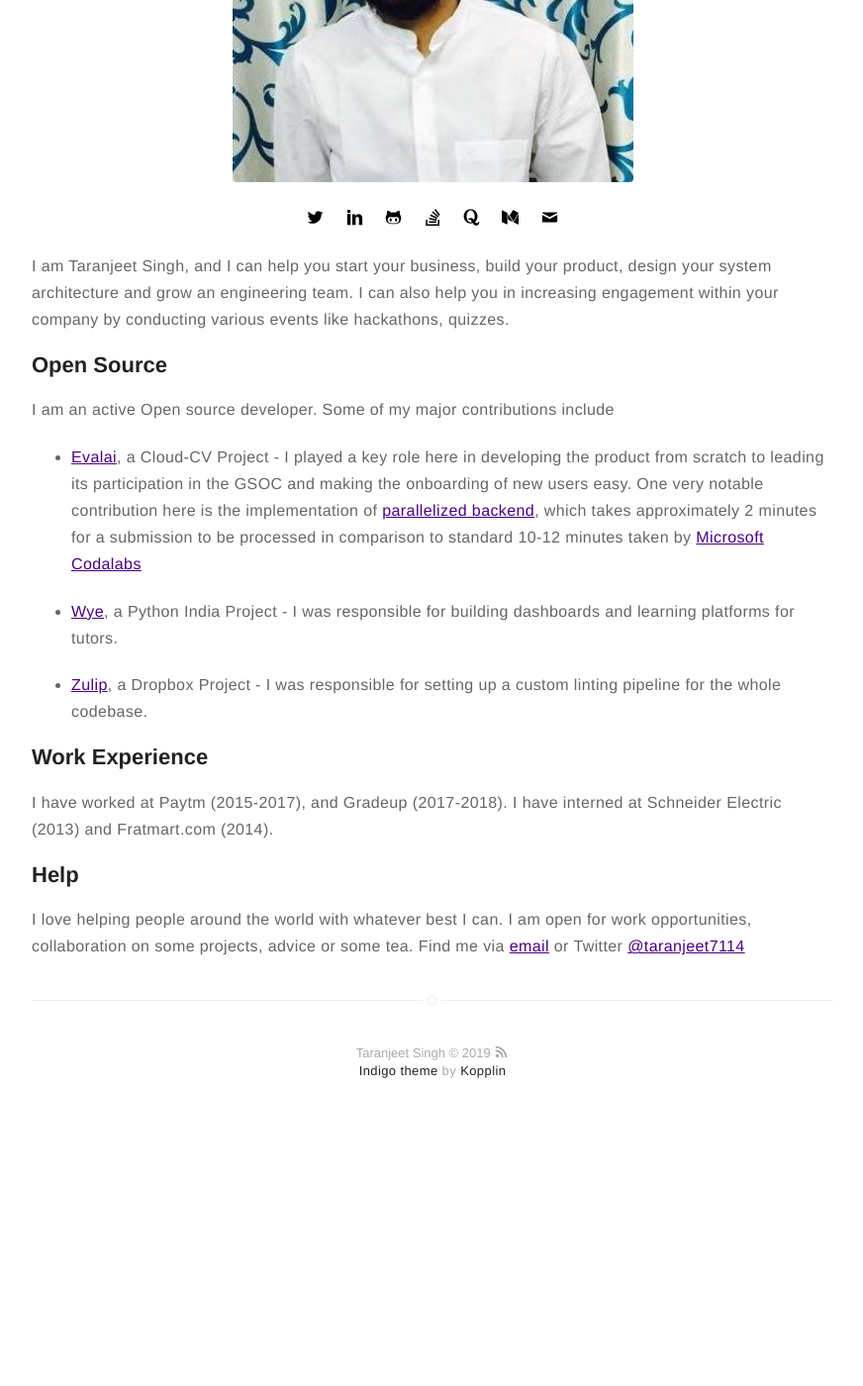
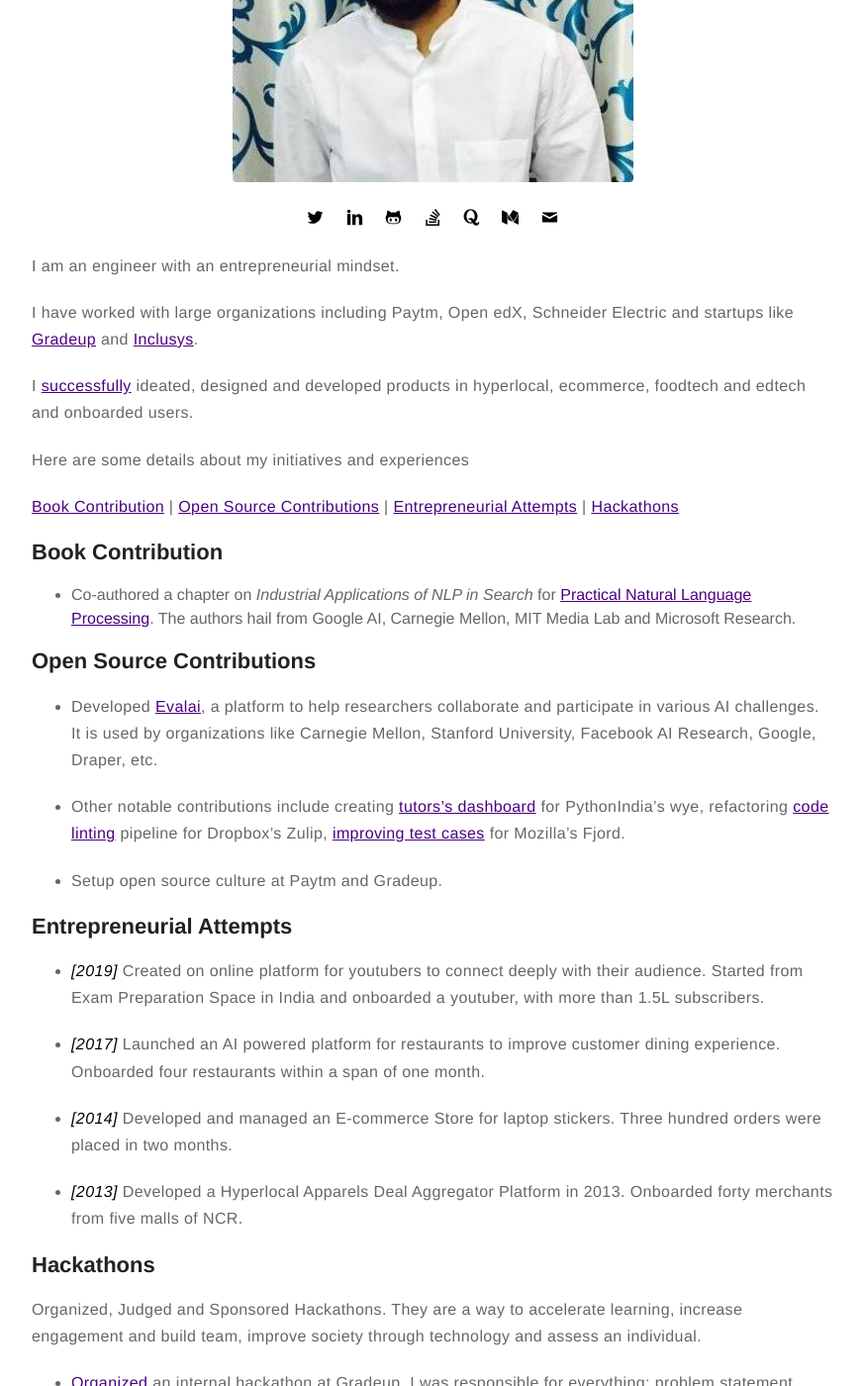
Before and after one commit to taranjeet/taranjeet.github.io, a Jekyll site: the page built from about.md, in a window 1280 px wide and 1400 px high, scrolled down 333 px. Shown: the whole window at 99% size, without its empty margins (203-1075 px from the left). Built offline with Jekyll 4.4.1, drawn with Linux system fonts in a browser that asks for light colours; before the commit the page ends 1486 px from its top, so only the background shows below that; some of the changed text lies outside the part shown.

Commit message:
update about page.

```diff
--- a/about.md
+++ b/about.md
@@ -8,22 +8,46 @@ layout: page
 {% include social-links.html %}
 </center>
 
-I am Taranjeet Singh, and I can help you start your business, build your product, design your system architecture and grow an engineering team. I can also help you in increasing engagement within your company by conducting various events like hackathons, quizzes.
+I am an engineer with an entrepreneurial mindset.
 
-## Open Source
+I have worked with large organizations including Paytm, Open edX, Schneider Electric and startups like [Gradeup](https://gradeup.co) and [Inclusys](https://inclusys.com).
 
-I am an active Open source developer. Some of my major contributions include
+I [successfully](#entrepreneurial-attempts) ideated, designed and developed products in hyperlocal, ecommerce, foodtech and edtech and onboarded users.
 
-* [Evalai](https://evalai.cloudcv.org/), a Cloud-CV Project - I played a key role here in developing the product from scratch to leading its participation in the GSOC and making the onboarding of new users easy. One very notable contribution here is the implementation of [parallelized backend](https://github.com/Cloud-CV/EvalAI/commit/14d4803f60884fffffdde873f76ae05ff5f2b742), which takes approximately 2 minutes for a submission to be processed in comparison to standard 10-12 minutes taken by [Microsoft Codalabs](https://www.microsoft.com/en-us/research/project/codalab/)
+Here are some details about my initiatives and experiences
 
-* [Wye](https://pythonexpress.in/), a Python India Project - I was responsible for building dashboards and learning platforms for tutors.
+[Book Contribution](#book-contribution) \| [Open Source Contributions](#open-source-contributions) \| [Entrepreneurial Attempts](#entrepreneurial-attempts) \| [Hackathons](#hackathons)
 
-* [Zulip](https://zulipchat.com/), a Dropbox Project - I was responsible for setting up a custom linting pipeline for the whole codebase.
+## Book Contribution
 
-## Work Experience
+* Co-authored a chapter on _Industrial Applications of NLP in Search_ for [Practical Natural Language Processing](http://www.pragmaticnlp.com/).  The authors hail from Google AI, Carnegie Mellon, MIT Media Lab and Microsoft Research.
 
-I have worked at Paytm (2015-2017), and Gradeup (2017-2018). I have interned at Schneider Electric (2013) and Fratmart.com (2014).
+## Open Source Contributions
+
+* Developed [Evalai](https://evalai.cloudcv.org), a platform to help researchers collaborate and participate in various AI challenges. It is used by organizations like Carnegie Mellon, Stanford University, Facebook AI Research, Google, Draper, etc.
+
+* Other notable contributions include creating [tutors's dashboard](https://github.com/pythonindia/wye/commits?author=taranjeet) for PythonIndia's wye, refactoring [code linting](https://github.com/zulip/zulip/commits?author=taranjeet) pipeline for Dropbox's Zulip, [improving test cases](https://github.com/mozilla/fjord/commits?author=taranjeet) for Mozilla’s Fjord.
+
+* Setup open source culture at Paytm and Gradeup.
+
+## Entrepreneurial Attempts
+
+* ___[2019]___ Created on online platform for youtubers to connect deeply with their audience. Started from Exam Preparation Space in India and onboarded a youtuber, with more than 1.5L subscribers.
+
+* ___[2017]___ Launched an AI powered platform for restaurants to improve customer dining experience. Onboarded four restaurants within a span of one month.
+
+* ___[2014]___ Developed and managed an E-commerce Store for laptop stickers. Three hundred orders were placed in two months.
+
+* ___[2013]___ Developed a Hyperlocal Apparels Deal Aggregator Platform in 2013. Onboarded forty merchants from five malls of NCR.
+
+## Hackathons
+
+Organized, Judged and Sponsored Hackathons. They are a way to accelerate learning, increase engagement and build team, improve society through technology and assess an individual.
+
+* [Organized](https://medium.com/@taranjeet/experience-organizing-an-internal-hackathon-4f4a1d78e0f3) an internal hackathon at Gradeup. I was responsible for everything; problem statement, team creation, judging criteria, awards, itinerary planning, food and logistics. Notable outcomes were creation of internal tools, Gradeup's achievement timeline and new look for the whole office. Was awarded by CEO for this initiative.
+
+* Sponsored Smart India Hackathon 2017, held at JSS Noida via one of my startups. I was also a Mentor and Judge at this event.
 
 ## Help
 
-I love helping people around the world with whatever best I can. I am open for work opportunities, collaboration on some projects, advice or some tea. Find me via [email](mailto:{{site.email}}) or Twitter [@taranjeet7114](https://twitter.com/{{site.twitter}})
+I love helping people around the world with whatever best I can. I am open for work opportunities, collaboration on some projects, advice or some tea. Find me via [email](mailto:{{site.email}}) or Twitter [@taranjeet7114](https://twitter.com/{{site.twitter}}).
```
